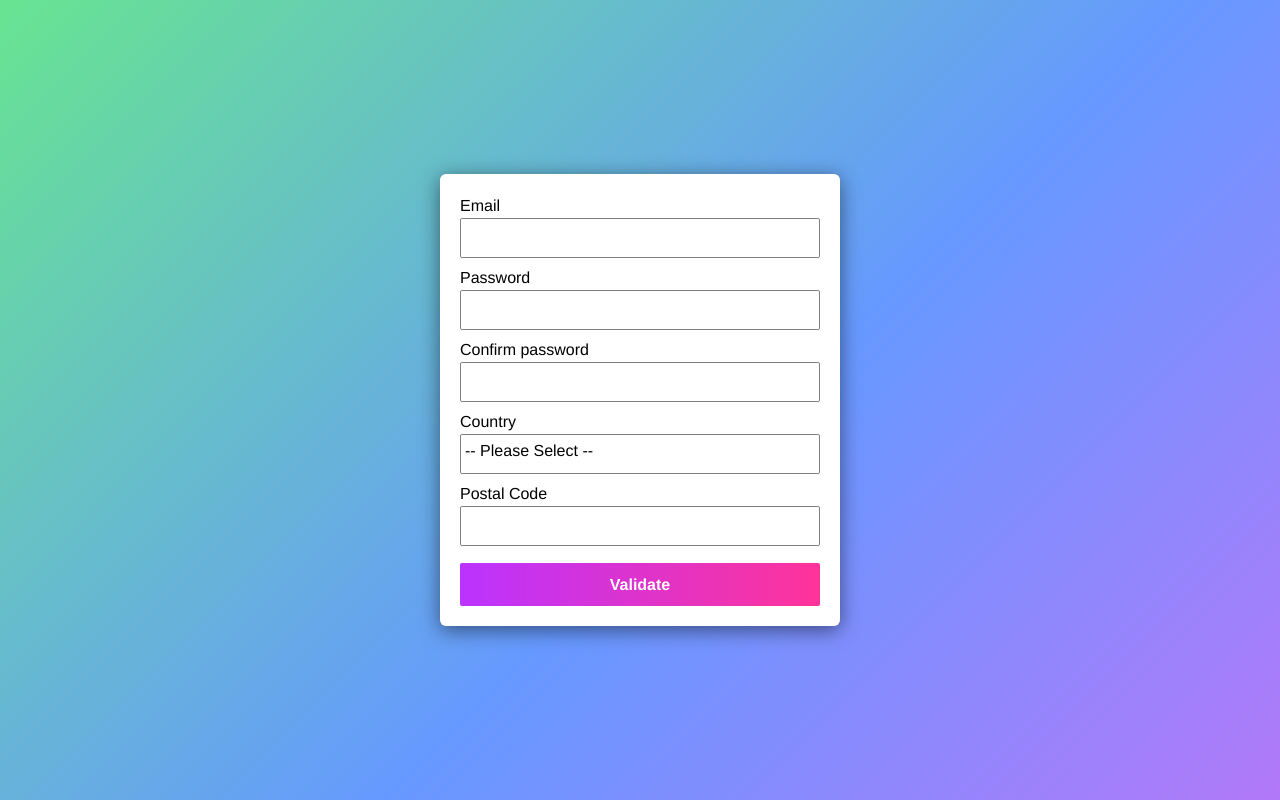
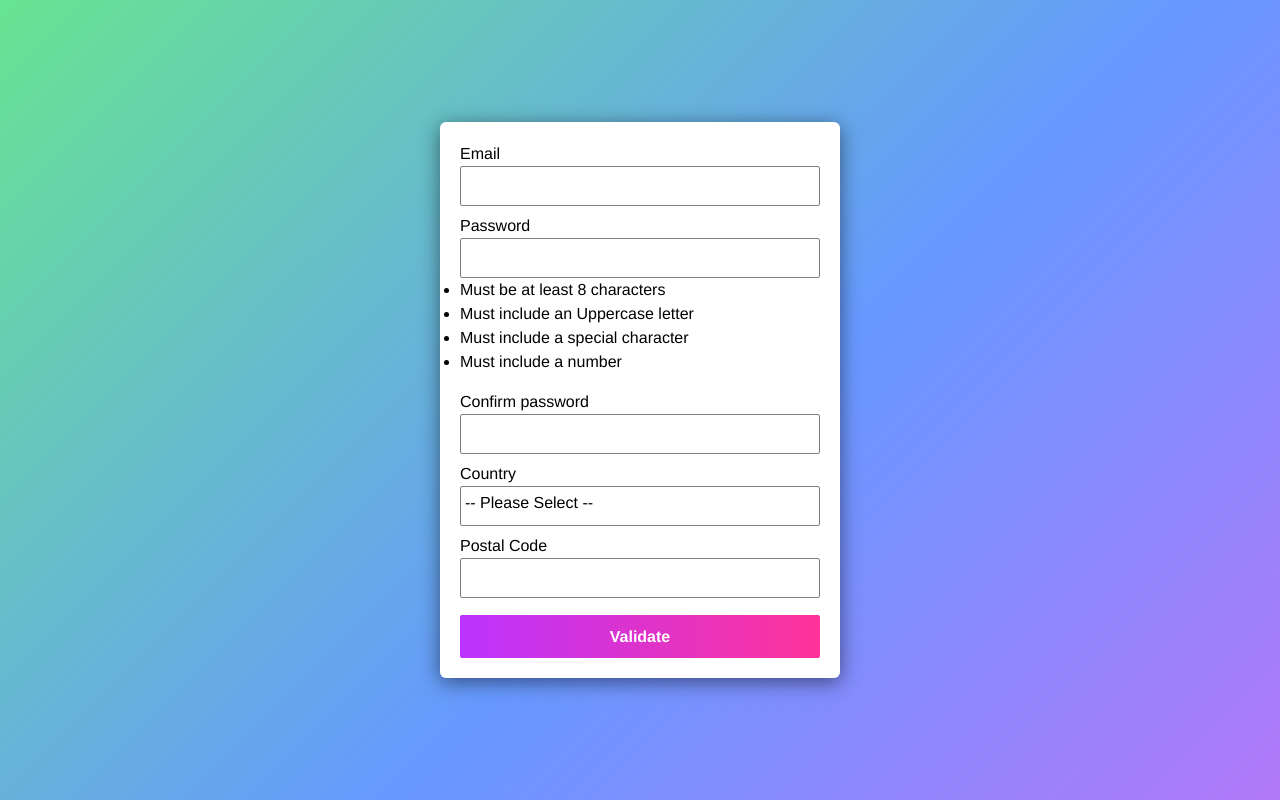
Before and after one commit to muktarkabir/form-validation, a plain HTML site: page index.html in a window 1280 px wide. Drawn offline with Linux system fonts and the light colour scheme.

Commit message:
Add section for password rules.

```diff
--- a/index.html
+++ b/index.html
@@ -5,6 +5,7 @@
     <meta name="viewport" content="width=device-width, initial-scale=1.0" />
     <title>Form Validation</title>
     <link rel="stylesheet" href="styles.css" />
+    <script src="script.js" defer></script>
   </head>
   <body>
     <form action="#" novalidate>
@@ -17,6 +18,14 @@
         <label for="password">Password</label>
         <input type="password" name="password" id="password" required />
         <p></p>
+        <div class="password-rules">
+          <ul>
+            <li>Must be at least 8 characters</li>
+            <li>Must include an Uppercase letter</li>
+            <li>Must include a special character</li>
+            <li>Must include a number</li>
+          </ul>
+        </div>
       </div>
       <div class="confirm-password">
         <label for="confirm-password">Confirm password</label>
```
